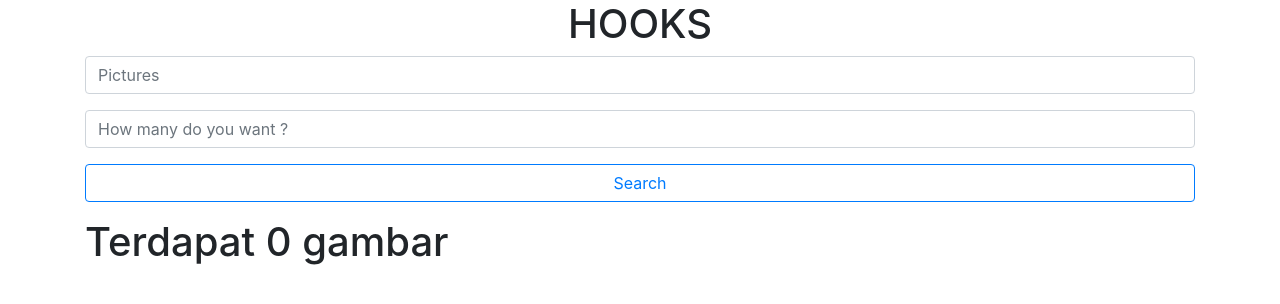
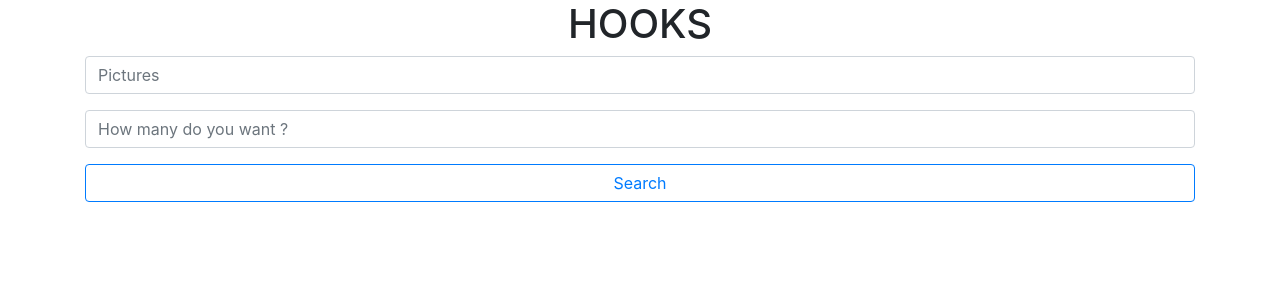
Before and after one commit to rochafialvin/wm-hooks-image, a React (Create React App) app: page / in a window 1280 px wide. Shown: the top 304 px of the page. Built offline with nearby package versions, Linux system fonts and the light colour scheme.

Commit message:
card columns

```diff
--- a/src/components/ImageList.jsx
+++ b/src/components/ImageList.jsx
@@ -1,11 +1,32 @@
 import React from 'react'
 
 function ImageList(props) {
+
+   // props.images = [{image}, {image}, {image}]
+   // image : { id, desription, alt_description, urls, likes, user }
+   const images = props.images.map(image => {
+      return (
+         <div class="card">
+            <img class="card-img-top" src={image.urls.regular} alt={image.description} /> {/* self closing tag */}
+            <div class="card-body">
+            <h5 class="card-title">{image.description}</h5>
+               <p class="card-text">{image.alt_description}</p>
+            </div>
+         </div>
+      )
+   })
+
    return(
-      <div>
-         <h1>Terdapat {props.images.length} gambar</h1>
+      <div className="card-columns" >
+         {images}
       </div>
    )
 }
 
 export default ImageList;
+
+/*
+   image : {
+      id, desription, alt_description, urls, likes, user
+   }
+*/
```
